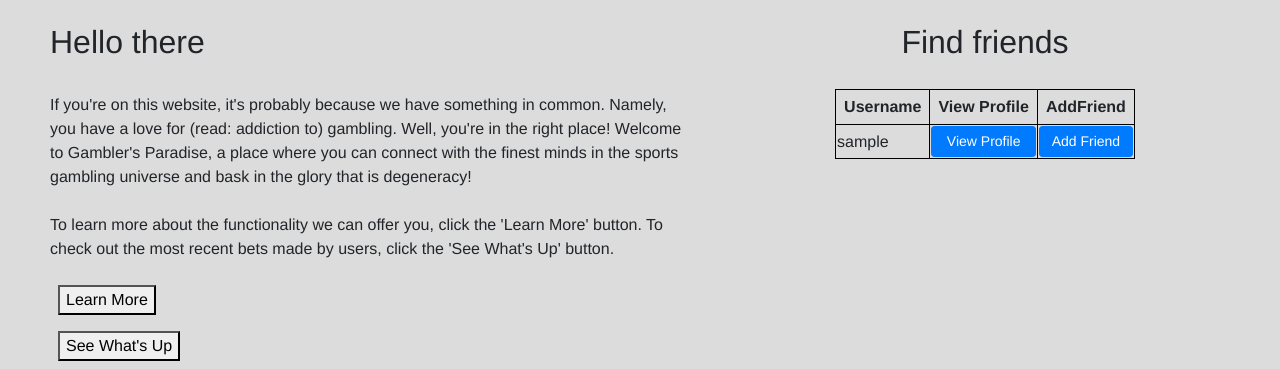
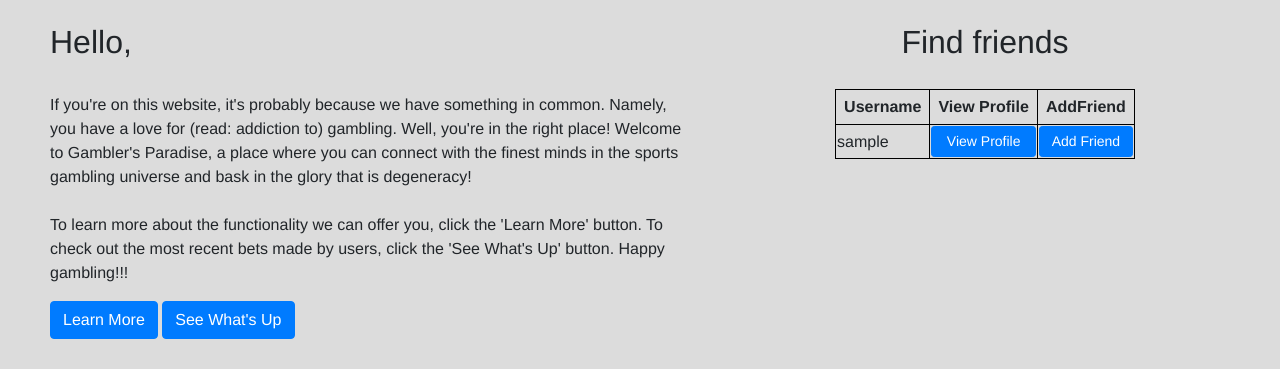
Before and after one commit to jackschlehr2/gamblersparadise, a Flask app: page / in a window 1280 px wide. Shown: the part 518-887 px from the top of the page. After the commit the page ends 857 px from the top, so only its background shows below. Run offline with Flask 2, Linux system fonts and the light colour scheme; tables that the repository leaves empty or names only in its code hold one stand-in row (values such as "Sample post"); some libraries are stand-ins or nearby versions.

Commit message:
homepage edits

```diff
--- a/flaskr/templates/index.html
+++ b/flaskr/templates/index.html
@@ -9,13 +9,13 @@
 <br>
 
 <div class="hello">
-  <h2 style="align-self: center;">Hello there</h2> <br>
+  <h2 style="align-self: center;">Hello,</h2> <br>
   <p>If you're on this website, it's probably because we have something in common. Namely, you have a love for (read: addiction to) gambling. Well, you're in the right place! Welcome to Gambler's Paradise, a place where you can connect with the finest minds in the sports gambling universe and bask in the glory that is degeneracy!
     <br> <br>
-    To learn more about the functionality we can offer you, click the 'Learn More' button. To check out the most recent bets made by users, click the 'See What's Up' button.
+    To learn more about the functionality we can offer you, click the 'Learn More' button. To check out the most recent bets made by users, click the 'See What's Up' button. Happy gambling!!!
   </p>
-  <a href="/features" class="nav-link px-2 link-dark"><button>Learn More</button></a>
-  <a href="/feed" class="nav-link px-2 link-dark"><button>See What's Up</button></a>
+  <a href="/features" ><button type="button" class="btn btn-primary">Learn More</button></a>
+  <a href="/feed" ><button type="button" class="btn btn-primary">See What's Up</button></a>
 </div>
 <div class="center">
   <h2>Find friends</h2>
@@ -46,6 +46,18 @@
 
     th{
         padding: .5rem;
+    }
+    .b{
+      background-color: dodgerblue;
+      border: none;
+      color: white;
+      padding: 15px 32px;
+      text-align: center;
+      text-decoration: none;
+      display: inline-block;
+      font-size: 16px;
+      width: max-content;
+      padding: 10px;
     }
     .img{
       background-color: white;
```
